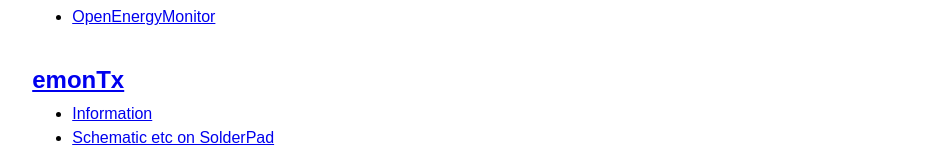
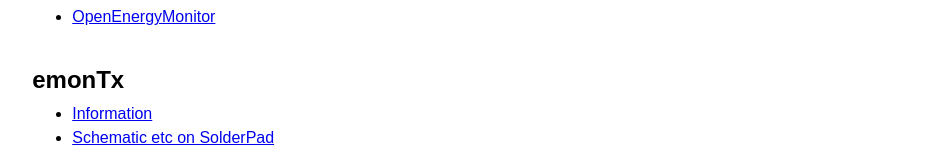
Before and after one commit to ichilton/openenergymonitor, a plain HTML site: page index.html in a window 1280 px wide. Shown: the part 173-320 px from the top of the page, without its empty margins (39-991 px from the left). Drawn offline with Linux system fonts and the light colour scheme.

Commit message:
Fixed missing closing anchor tag in index page

```diff
--- a/index.html
+++ b/index.html
@@ -31,7 +31,7 @@
       <h2>General</h2>
 
       <ul>
-        <li><a href="http://openenergymonitor.org/" target="_blank">OpenEnergyMonitor</li>
+        <li><a href="http://openenergymonitor.org/" target="_blank">OpenEnergyMonitor</a></li>
       </ul>
 
 
```
